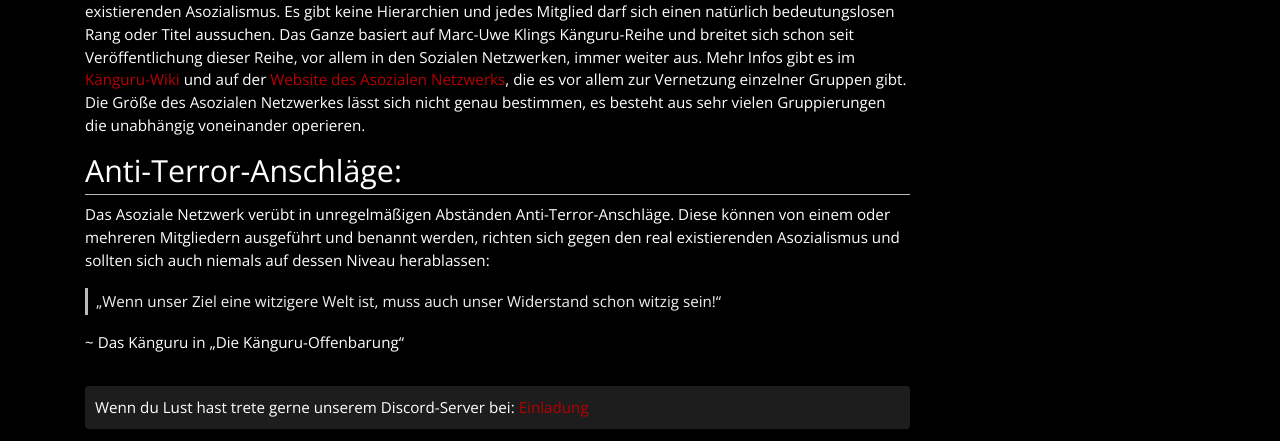
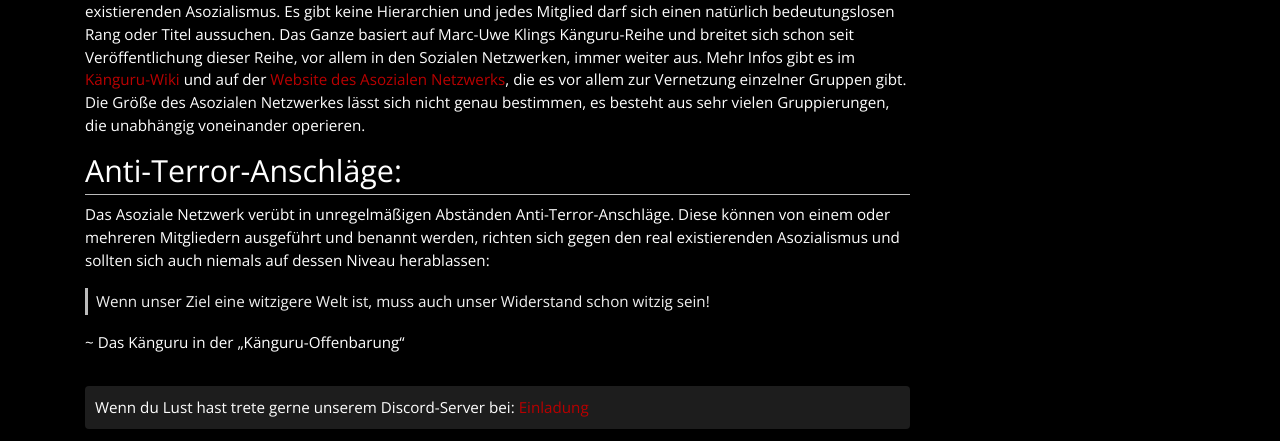
Before and after one commit to asozialesnetzwerk/asozialesnetzwerk.github.io, a Jekyll site: the page built from _wiki/wiki-seite.md, in a window 1280 px wide. Shown: the part 268-709 px from the top of the page. Built offline with Jekyll 4.4.1, drawn with Linux system fonts in a browser that asks for light colours.

Commit message:
Update wiki-seite.md

```diff
--- a/_wiki/wiki-seite.md
+++ b/_wiki/wiki-seite.md
@@ -8,13 +8,13 @@
 
 Das System ist asozial und es gibt nichts soziales im Asozialen. Folglich muss etwas wirklich Soziales asozial genannt werden. Das Asoziale Netzwerk ist eine Anti-Terror-Organisation, gegen den Terror der Schulen und Fabriken, der Medien und der Regierung, der Leitkultur und des Lobbyismus und der Wirtschaft, gegen den Terror des real existierenden Asozialismus. Es gibt keine Hierarchien und jedes Mitglied darf sich einen natürlich bedeutungslosen Rang oder Titel aussuchen.
 Das Ganze basiert auf Marc-Uwe Klings Känguru-Reihe und breitet sich schon seit Veröffentlichung dieser Reihe, vor allem in den Sozialen Netzwerken, immer weiter aus.
-Mehr Infos gibt es im [Känguru-Wiki](https://die-kaenguru-chroniken.fandom.com/wiki/Das_Kaenguru_Wiki) und auf der [Website des Asozialen Netzwerks](https://asozialesnetzwerk.github.io/), die es vor allem zur Vernetzung einzelner Gruppen gibt. Die Größe des Asozialen Netzwerkes lässt sich nicht genau bestimmen, es besteht aus sehr vielen Gruppierungen die unabhängig voneinander operieren.
+Mehr Infos gibt es im [Känguru-Wiki](https://die-kaenguru-chroniken.fandom.com/wiki/Das_Kaenguru_Wiki) und auf der [Website des Asozialen Netzwerks](https://asozialesnetzwerk.github.io/), die es vor allem zur Vernetzung einzelner Gruppen gibt. Die Größe des Asozialen Netzwerkes lässt sich nicht genau bestimmen, es besteht aus sehr vielen Gruppierungen, die unabhängig voneinander operieren.
 
 
 ## Anti-Terror-Anschläge:
 
 Das Asoziale Netzwerk verübt in unregelmäßigen Abständen Anti-Terror-Anschläge. Diese können von einem oder mehreren Mitgliedern ausgeführt und benannt werden, richten sich gegen den real existierenden Asozialismus und sollten sich auch niemals auf dessen Niveau herablassen:
 
->„Wenn unser Ziel eine witzigere Welt ist, muss auch unser Widerstand schon witzig sein!“
+>Wenn unser Ziel eine witzigere Welt ist, muss auch unser Widerstand schon witzig sein!
 
-~ Das Känguru in „Die Känguru-Offenbarung“
+~ Das Känguru in der „Känguru-Offenbarung“
```
